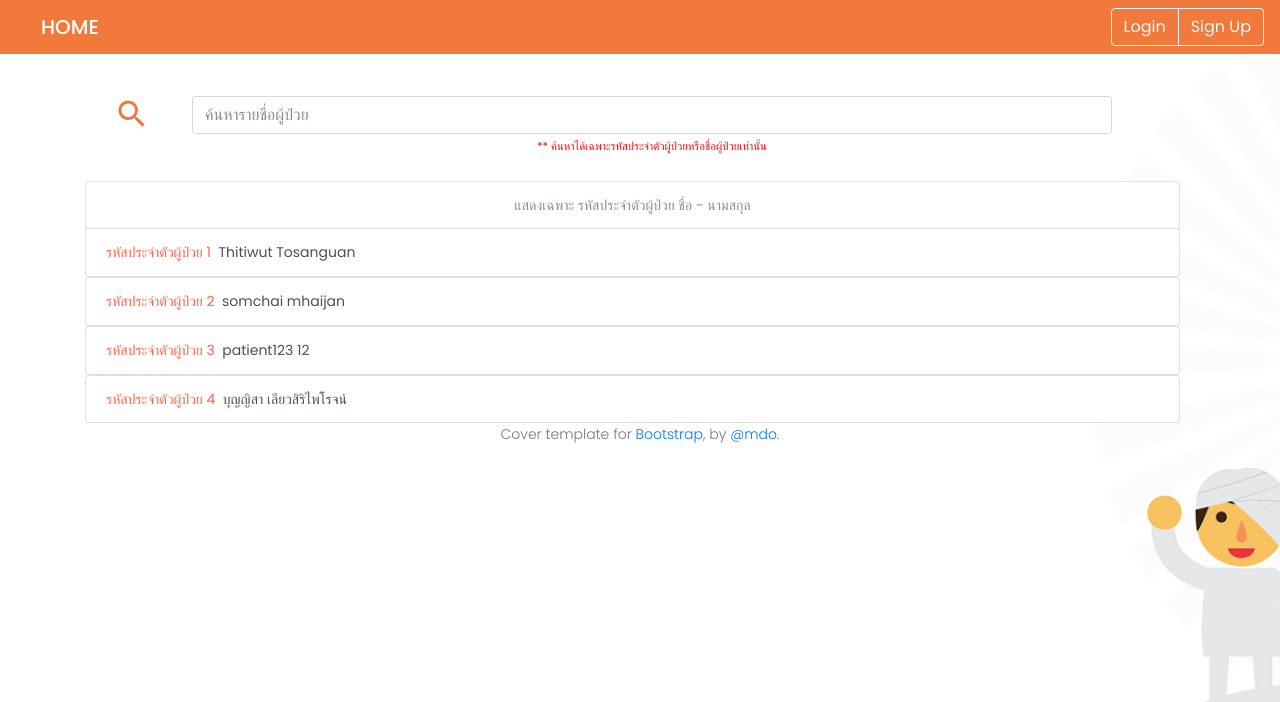
After one commit to jfornqz/project-queue, a Django app: page /search/ in a window 1280 px wide. The commit adds this page. Shown: the top 702 px of the page. Run offline with Django 3.2, Linux system fonts and the light colour scheme; data comes from the database, SQL or seed files in the repository; both versions use the stored data as it was after the commit; parts of the project's set-up code (start-up, migrations or seed data) failed here and were passed over; some libraries are stand-ins or nearby versions.

Commit message:
แก้ไปเยอะอยู่
แก้ register / register_med / เพิ่มหน้า search * แต่ยัง search ไม่ได้ ทั้ง view url กับ html/ ดึงข้อมูล editprofile มาบางส่วน  view url html/ แต่ง css ใน base.html / ลบ change_password html url view ของ authen / เพิ่ม image ใน static

```diff
--- a/authen/templates/authen/changepassword.html
+++ /dev/null
@@ -1,4 +0,0 @@
-{% extends 'base.html' %}
-{% block content %}
-
-{% endblock content %}
--- a/authen/templates/authen/register_medicalpersonnel.html
+++ b/authen/templates/authen/register_medicalpersonnel.html
@@ -15,14 +15,12 @@
                     <input type="text" class="form-control required col-lg-5 d-block mx-auto " placeholder="Username" name="username" required>
                 </div>
                 <div class="form-holder mb-2  d-block " >
-                    <div class=" col-sm-6 d-block mx-auto">
-                        <select class="custom-select required d-block  mx-auto "  name="select-name-titles" style="width:88%" required>
+                        <select class="custom-select w-auto required d-block  mx-auto "  name="select-name-titles"  required>
                             <option selected>---- กรุณาเลือกคำนำหน้าชื่อ / Select Name Titles ----</option>
                             <option value="1">นางสาว / Miss</option>
                             <option value="2">นาย / Mr.</option>
                             <option value="3">นาง / Mrs.</option>
                         </select>
-                    </div>
                 </div>
                 <div class="form-holder mb-2">
 
--- a/authen/views.py
+++ b/authen/views.py
@@ -65,8 +65,3 @@ def my_register(request):
 def register_med(request):
     context = {}
     return render(request, 'authen/register_medicalpersonnel.html', context)
-
-
-def change_password(request):
-    context = {}
-    return render(request, 'authen/changepassword.html', context)
--- /dev/null
+++ b/editprofilehistory/templates/editprofilehistory/search.html
@@ -0,0 +1,58 @@
+{% extends 'base.html' %}
+{% block content %}
+
+<div class="container ">
+    <div class="row mt-5">
+        <div class="col mt-5">
+            <form action="{% url 'search' %}" method="POST">
+                {% csrf_token %}
+            <div class="row">
+                    <div class="col-1 text-right mr-1"> <i><img src="/static/image/search.png"></img></i></div>
+                    <div class="col-10 ml-2"><input class="form-control col-12 d-block " type="text"
+                            placeholder="ค้นหารายชื่อผู้ป่วย">
+                        <small style="color: red;">** ค้นหาได้เฉพาะรหัสประจำตัวผู้ป่วยหรือชื่อผู้ป่วยเท่านั้น</small>
+                    </div>
+
+            </div>
+            </form>
+            <br>
+
+
+            {% if search %}
+            <div class="list-group col-12  mx-auto d-block">
+                <button type="button" class="list-group-item list-group-item-action" disabled>แสดงเฉพาะ
+                    รหัสประจำตัวผู้ป่วย ชื่อ - นามสกุล</button>
+                {% for id, user in result %}
+                <div class="text-left">
+                    <button type="button" class="list-group-item list-group-item-action">
+                        <font style="color: tomato;">รหัสประจำตัวผู้ป่วย {{id.id}}</font>&nbsp;&nbsp;{{user.first_name}}&nbsp;{{user.last_name}}
+                    </button>
+                </div>
+                {% endfor %}
+            </div>
+        </div>
+    </div>
+</div>
+
+            {% else %}
+            <div class="list-group col-12  mx-auto d-block">
+                <button type="button" class="list-group-item list-group-item-action" disabled>แสดงเฉพาะ
+                    รหัสประจำตัวผู้ป่วย ชื่อ - นามสกุล</button>
+                 {% for id, user in result %}
+                <div class="text-left">
+                    <a href="{% url 'editprofile' user.id %}">
+                    <button type="button" class="list-group-item list-group-item-action">
+                        <font style="color: tomato;">รหัสประจำตัวผู้ป่วย {{id.id}}</font>&nbsp;&nbsp;{{user.first_name}}&nbsp;{{user.last_name}}
+                    </button>
+                    </a>
+                </div>
+                {% endfor %}
+            </div>
+        </div>
+    </div>
+</div>
+{% endif%}
+
+
+
+{% endblock content %}
--- a/editprofilehistory/urls.py
+++ b/editprofilehistory/urls.py
@@ -2,6 +2,6 @@ from django.urls import path
 from . import views
 
 urlpatterns = [
-
-      path('editprofile/',  views.editprofile, name='editprofile'),
+      path('editprofile/<int:num>/',  views.editprofile, name='editprofile'),
+      path('search/',  views.search, name='search'),
 ]
--- a/editprofilehistory/views.py
+++ b/editprofilehistory/views.py
@@ -1,6 +1,30 @@
 from django.shortcuts import render
+from django.contrib.auth.models import User
+from django.forms import formset_factory
+from django import forms
+
 
 # Create your views here.
-def editprofile(request):
-    context = {}
+def editprofile(request, num):
+    user = User.objects.get(pk=num)
+    context = {
+        'user': user
+    }
     return render(request, 'editprofilehistory/editprofile.html', context)
+
+def search(request):
+    search = request.POST.get('search', '')
+    first_name_patient = User.objects.filter(first_name__icontains=search)
+    id_patient = User.objects.filter(id__icontains=search)
+    result = zip(id_patient, first_name_patient)
+    # if id_patient.exists():
+    #    result = zip(id_patient, first_name_patient)
+    context = {
+        'firstname_patient' : first_name_patient,
+        'id_patient' : id_patient,
+        'result' : result,
+        'search' : search,
+
+
+    }
+    return render(request, 'editprofilehistory/search.html', context)
--- a/templates/base.html
+++ b/templates/base.html
@@ -16,8 +16,8 @@
   <link href="https://fonts.googleapis.com/css?family=Poppins:100,200,400,300,500,600,700" rel="stylesheet">
   <script src="https://ajax.googleapis.com/ajax/libs/jquery/2.1.1/jquery.min.js"></script>
   <script src="https://maxcdn.bootstrapcdn.com/bootstrap/3.3.7/js/bootstrap.min.js"></script>
-    <script src="https://code.jquery.com/jquery-3.2.1.slim.min.js" ></script>
-<script src="https://cdnjs.cloudflare.com/ajax/libs/popper.js/1.12.9/umd/popper.min.js" ></script>
+  <script src="https://code.jquery.com/jquery-3.2.1.slim.min.js"></script>
+  <script src="https://cdnjs.cloudflare.com/ajax/libs/popper.js/1.12.9/umd/popper.min.js"></script>
   <script src="https://maxcdn.bootstrapcdn.com/bootstrap/4.0.0/js/bootstrap.min.js"></script>
 
   <!--
@@ -31,19 +31,26 @@
   <link rel="stylesheet" href="/static/css/bootstrap.css">
   <link rel="stylesheet" href="/static/css/main.css">
   <style>
+    html {
+      scroll-behavior: smooth;
+    }
+
     body {
-            background-image: url("/static/image/bgg.jpg") ;
+      background-image: url("/static/image/bgg.jpg");
       background-attachment: fixed;
       -webkit-background-size: cover;
       -moz-background-size: cover;
       -o-background-size: cover;
       background-size: cover;
     }
+
     .navbar-brand {
       color: #fff !important;
     }
-        .navbar-brand:hover, .navbar-brand:focus {
-        color: yellow  !important;
+
+    .navbar-brand:hover,
+    .navbar-brand:focus {
+      color: yellow !important;
     }
   </style>
 </head>
@@ -56,11 +63,11 @@
     <a class="navbar-brand " href="{% url 'index' %}" style="color: white;">
       Home
     </a>
-        <button class="navbar-toggler type="button" data-toggle="collapse" data-target="#navbarNavDropdown" aria-controls="navbarNavDropdown"
-          aria-expanded="false" aria-label="Toggle navigation">
-          <span class="navbar-toggler-icon" ></span>
+    <button class="navbar-toggler type=" button" data-toggle="collapse" data-target="#navbarNavDropdown"
+      aria-controls="navbarNavDropdown" aria-expanded="false" aria-label="Toggle navigation">
+      <span class="navbar-toggler-icon"></span>
     </button>
-        <div class="collapse navbar-collapse"  id="navbarNavDropdown" >
+    <div class="collapse navbar-collapse" id="navbarNavDropdown">
       <ul class="navbar-nav ml-auto">
         {% if user.is_authenticated %}
         <li class="nav-item mypage align-self-center">
@@ -69,8 +76,10 @@
         <button onclick="window.location.href = {% url 'logout' %}" class="btn btn-outline-light mx-5">Logout</button>
         {% else %}
         <div class="btn-group" role="group" aria-label="Basic example">
-                      <button onclick="window.location.href = {% url 'login' %}" class="btn btn-outline-light my-2 my-sm-0">Login</button>
-                      <button onclick="window.location.href = {% url 'register' %}" class="btn btn-outline-light my-2 my-sm-0">Sign Up</button>
+          <button onclick="window.location.href = {% url 'login' %}"
+            class="btn btn-outline-light my-2 my-sm-0">Login</button>
+          <button onclick="window.location.href = {% url 'register' %}" class="btn btn-outline-light my-2 my-sm-0">Sign
+            Up</button>
         </div>
         {% comment %} <li class="nav-item mypage align-self-center">
           <div class="btn-toolbar" role="toolbar" aria-label="Basic example">
@@ -86,10 +95,10 @@
       </ul>
       {% comment %} <ul class="nav ml-auto">
         <li class="nav-item">
-              <a class="nav-link" href="{% url 'login' %}"  style="font-size: 1.2em;">Login</a>
+          <a class="nav-link" href="{% url 'login' %}" style="font-size: 1.2em;">Login</a>
         </li>
         <li class="nav-item">
-              <a class="nav-link" href="{% url 'register' %}"  style="font-size: 1.2em;">Sign Up</a>
+          <a class="nav-link" href="{% url 'register' %}" style="font-size: 1.2em;">Sign Up</a>
         </li>
       </ul> {% endcomment %}
     </div>
```
Also changed, not shown: authen/templates/authen/register.html (+6 -9 lines), editprofilehistory/templates/editprofilehistory/editprofile.html (+7 -7 lines), db.sqlite3, static/image/search.png (added). Lines whose indentation alone changed are shown as unchanged.
